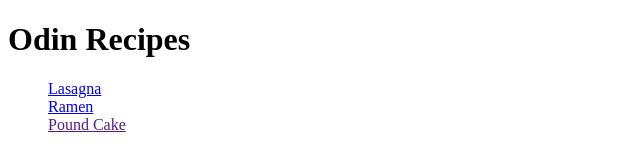
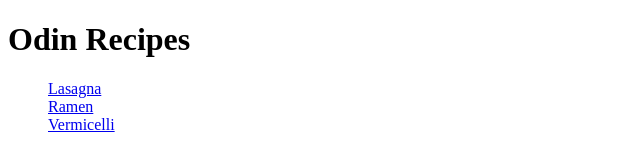
Before and after one commit to FranklinManuana/odin-recipes, a plain HTML site: page index.html in a window 1280 px wide. Shown: the full height of the page, 0-640 px from the left. Drawn offline with Linux system fonts and the light colour scheme.

Commit message:
created vermicelli file

```diff
--- a/index.html
+++ b/index.html
@@ -12,7 +12,7 @@
             <br>
             <a href="recipes/ramen.html">Ramen</a>
             <br>
-            <a href="">Pound Cake</a>
+            <a href="recipes/vermicelli.html">Vermicelli</a>
         </ul>
     </body>
 </html>
```
Also changed, not shown: recipes/vermicelli.html (added, +8 -0 lines).
